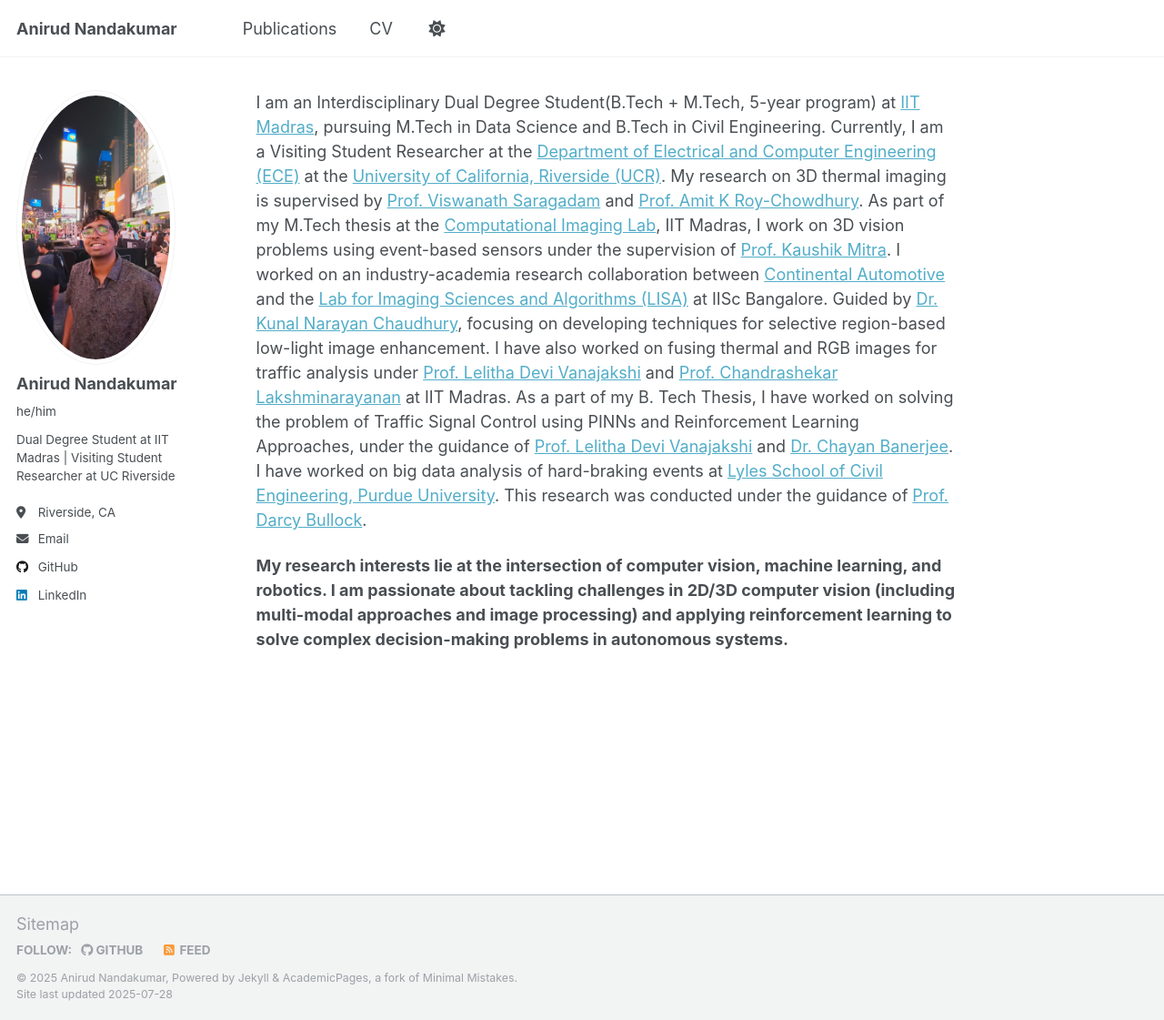
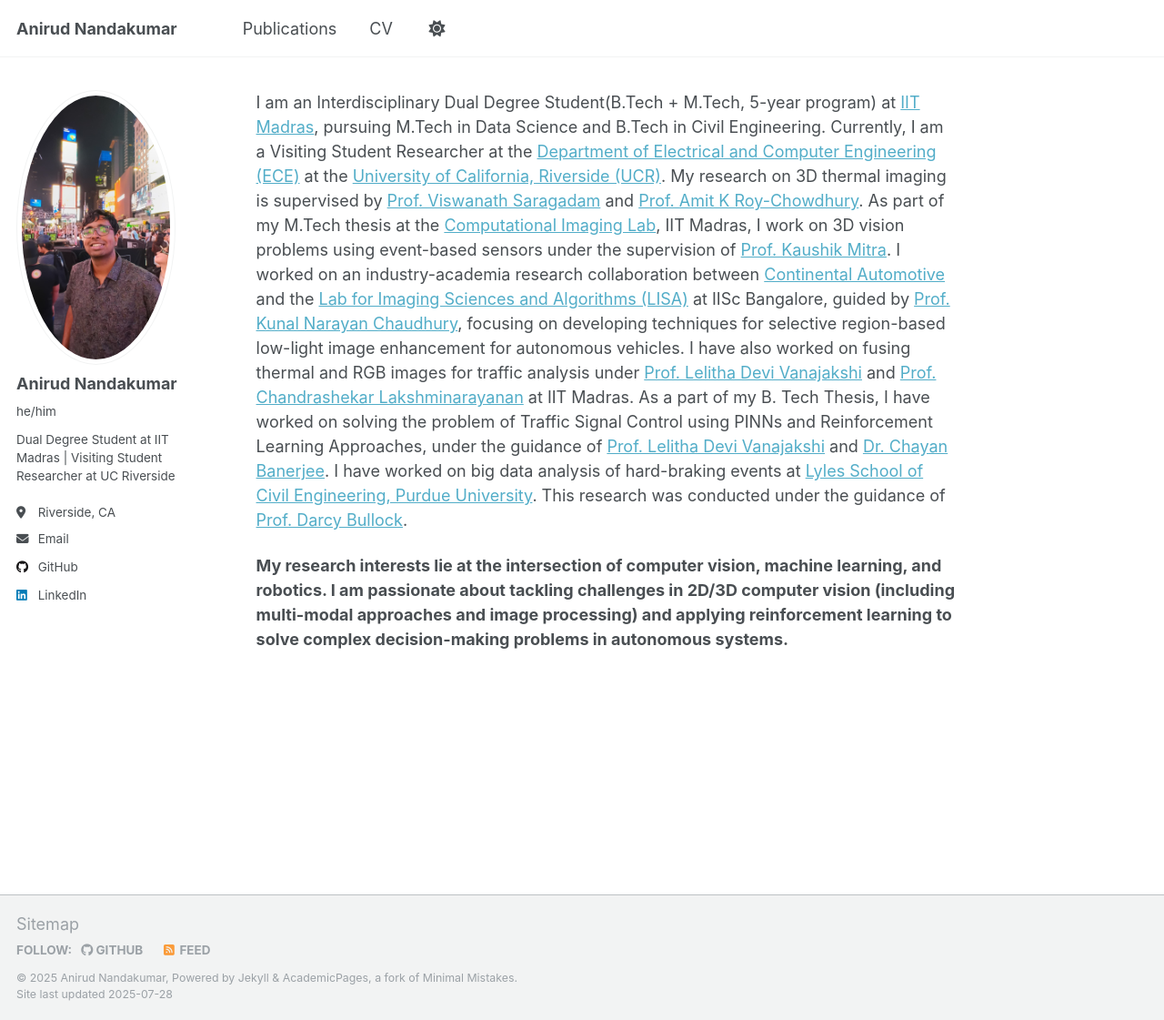
Before and after one commit to AnirudN/AnirudN.github.io, a Jekyll site: the page built from _pages/about.md, in a window 1280 px wide and 1121 px high. Shown: the whole window at 91% size. Built offline with Jekyll 4.4.1, drawn with Linux system fonts in a browser that asks for light colours; a script that is not in the unit is left out.

Commit message:
Update about.md

```diff
--- a/_pages/about.md
+++ b/_pages/about.md
@@ -8,7 +8,7 @@ redirect_from:
 ---
 I am an Interdisciplinary Dual Degree Student(B.Tech + M.Tech, 5-year program) at [IIT Madras](https://www.iitm.ac.in/), pursuing M.Tech in Data Science and B.Tech in Civil Engineering. Currently, I am a Visiting Student Researcher at the [Department of Electrical and Computer Engineering (ECE)](https://www.ece.ucr.edu/) at the [University of California, Riverside (UCR)](https://www.ucr.edu/). My research on 3D thermal imaging is supervised by [Prof. Viswanath Saragadam](https://vishwa91.github.io/) and [Prof. Amit K Roy-Chowdhury](https://vcg.ece.ucr.edu/amit).
 As part of my M.Tech thesis at the [Computational Imaging Lab](http://www.ee.iitm.ac.in/kmitra/), IIT Madras, I work on 3D vision problems using event-based sensors under the supervision of [Prof. Kaushik Mitra](http://www.ee.iitm.ac.in/kmitra/).
-I worked on an industry-academia research collaboration between [Continental Automotive](https://www.continental.com/en/) and the [Lab for Imaging Sciences and Algorithms (LISA)](http://lisa.ee.iisc.ac.in/) at IISc Bangalore. Guided by [Dr. Kunal Narayan Chaudhury](https://sites.google.com/site/kunalnchaudhury/home/), focusing on developing techniques for selective region-based low-light image enhancement.
+I worked on an industry-academia research collaboration between [Continental Automotive](https://www.continental.com/en/) and the [Lab for Imaging Sciences and Algorithms (LISA)](http://lisa.ee.iisc.ac.in/) at IISc Bangalore, guided by [Prof. Kunal Narayan Chaudhury](https://sites.google.com/site/kunalnchaudhury/home/), focusing on developing techniques for selective region-based low-light image enhancement for autonomous vehicles.
 I have also worked on fusing thermal and RGB images for traffic analysis under [Prof. Lelitha Devi Vanajakshi](https://civil.iitm.ac.in/faculty/lelitha/) and [Prof. Chandrashekar Lakshminarayanan](https://sites.google.com/view/chandrashekar-lakshminarayanan) at IIT Madras. As a part of my B. Tech Thesis, I have worked on solving the problem of Traffic Signal Control using PINNs and Reinforcement Learning Approaches, under the guidance of [Prof. Lelitha Devi Vanajakshi](https://civil.iitm.ac.in/faculty/lelitha/) and [Dr. Chayan Banerjee](https://www.qut.edu.au/about/our-people/academic-profiles/c.banerjee).
 I have worked on big data analysis of hard-braking events at [Lyles School of Civil Engineering, Purdue University](https://www.purdue.edu/). This research was conducted under the guidance of [Prof. Darcy Bullock](https://engineering.purdue.edu/CCE/People/ptProfile?resource_id=2005).
 
```
